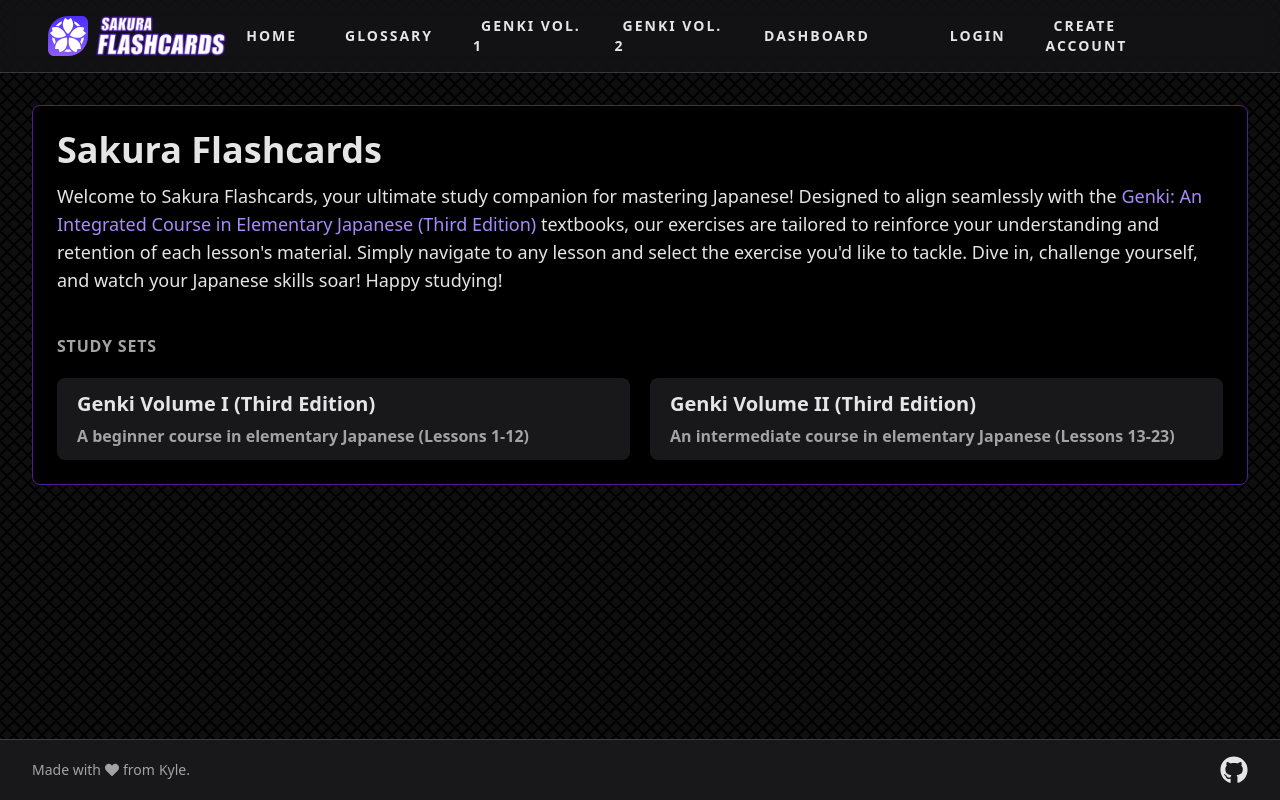
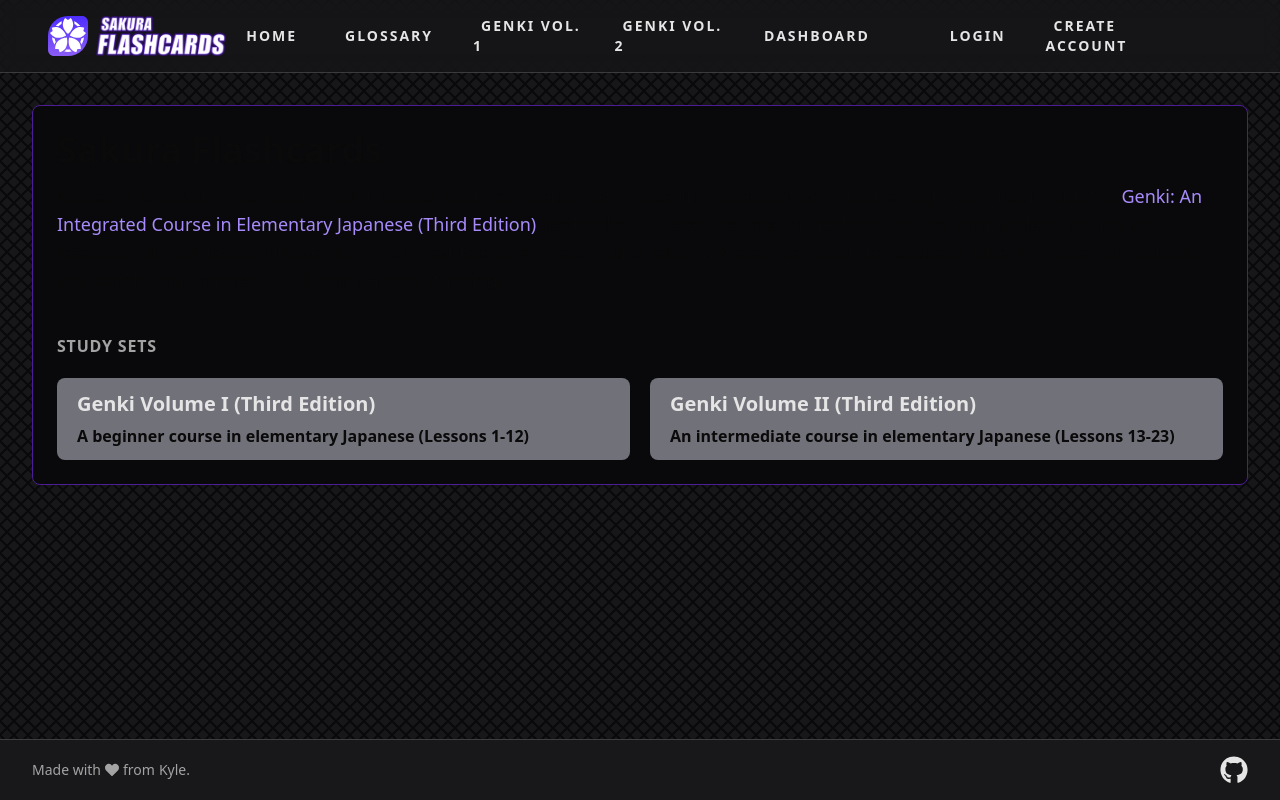
Before and after one commit to MatthewBiggins/CIS4250-Group4-Sakura-Flashcards, a Next.js app in the folder sakura-flashcards/: page / in a window 1280 px wide. Built offline with nearby package versions, Linux system fonts and the light colour scheme.

Commit message:
css changes

```diff
--- a/sakura-flashcards/app/globals.css
+++ b/sakura-flashcards/app/globals.css
@@ -84,7 +84,7 @@ body,
     @apply border-border;
   }
   body {
-    @apply bg-black text-neutral-200 font-sans;
+    @apply bg-background text-neutral-200 font-sans;
   }
 
   .custom-transition {
--- a/sakura-flashcards/app/layout.tsx
+++ b/sakura-flashcards/app/layout.tsx
@@ -19,7 +19,7 @@ export default function RootLayout({
 }>) {
   return (
     <html lang="en">
-      <body className="font-sans">
+      <body className="dark font-sans">
         <div className="flex flex-col relative min-h-dvh">
           <UserProvider>
             <Header />
--- a/sakura-flashcards/app/page.tsx
+++ b/sakura-flashcards/app/page.tsx
@@ -4,8 +4,8 @@ import WelcomeMessage from "@/components/WelcomeMessage";
 
 export default function Home() {
   return (
-    <div className="container max-md:px-4 flex flex-col justify-between items-center">
-      <div className="relative overflow-hidden w-full rounded-lg bg-black border border-violet-900 p-4 lg:p-6">
+    <div className="container max-md:px-4 flex flex-col justify-between items-center dark">
+      <div className="relative overflow-hidden w-full rounded-lg bg-background border border-violet-900 p-4 lg:p-6">
         <div className="relative z-10 space-y-10">
           <WelcomeMessage />
 
@@ -20,14 +20,14 @@ export default function Home() {
                   <Link
                     href={`/${item.slug}`}
                     key={item.name}
-                    className="block space-y-1.5 rounded-lg bg-zinc-900 px-5 py-3 hover:bg-zinc-800 custom-transition"
+                    className="block space-y-1.5 rounded-lg bg-zinc-500 px-5 py-3 hover:bg-zinc-400 custom-transition"
                   >
                     <h3 className="text-lg sm:text-xl font-bold">
                       {item.name}
                     </h3>
 
                     {item.description && (
-                      <p className="line-clamp-3 text-neutral-400 font-semibold">
+                      <p className="line-clamp-3 text-neutral-950 font-semibold">
                         {item.description}
                       </p>
                     )}
--- a/sakura-flashcards/components/WelcomeMessage.tsx
+++ b/sakura-flashcards/components/WelcomeMessage.tsx
@@ -9,8 +9,8 @@ const WelcomeMessage = () => {
 
   return (
     <div>
-      <h1 className="text-4xl font-bold">Sakura Flashcards</h1>
-      <p className="mt-3 md:text-lg">
+      <h1 className="text-4xl font-bold text-neutral-950">Sakura Flashcards</h1>
+      <p className="mt-3 md:text-lg text-neutral-950">
         Welcome {userName ? userName : ""} to Sakura Flashcards, your ultimate
         study companion for mastering Japanese! Designed to align seamlessly
         with the{" "}
```
